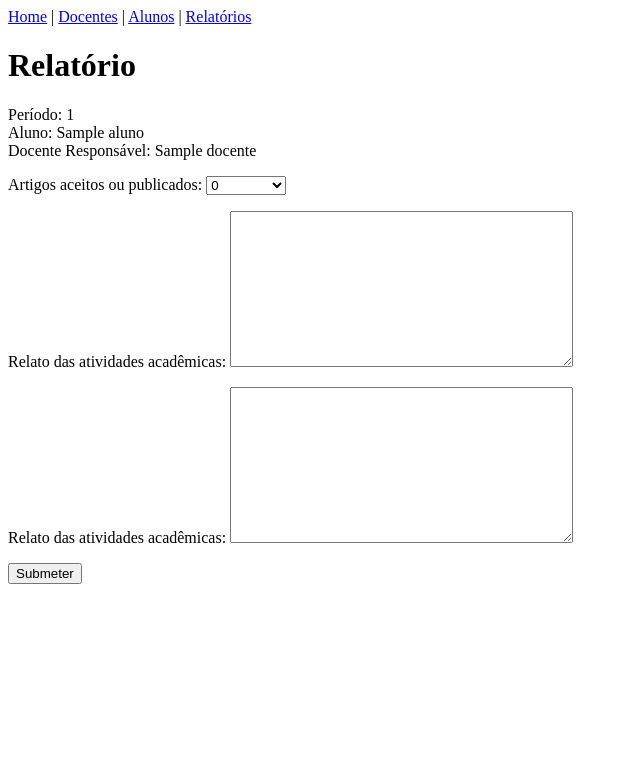
After one commit to giterino/treino-web-1, a Django app: page /aluno/1/preencher/1 in a window 1280 px wide. The commit adds this page. Shown: the top 783 px of the page, without its empty margins (0-640 px from the left). Run offline with Django 4.2, Linux system fonts and the light colour scheme; tables that the repository leaves empty hold one stand-in row (values such as "Sample post").

Commit message:
prepara formulario de relatorio com alguns campos

```diff
--- a/relatorios/templates/relatorios/aluno.html
+++ b/relatorios/templates/relatorios/aluno.html
@@ -9,7 +9,7 @@
     <h2>Relatório do período {{ relatorio_atual.periodo }}:</h2>
     Relatório {{ relatorio_atual.id }} Status: {{ relatorio_atual.status }}<br>
     {% if relatorio_atual.status == 0 %}
-        <a href="">Preencher</a><br>
+        <a href="{% url 'preencher' aluno.id relatorio_atual.id %}">Preencher</a><br>
     {% endif %}
     <a href="{% url 'lista_aluno' %}">Alunos</a>
 {% endblock %}
--- /dev/null
+++ b/relatorios/templates/relatorios/submissao.html
@@ -0,0 +1,13 @@
+{% extends "relatorios/base.html" %}
+
+{% block body %}
+    <h1>Relatório</h1>
+    Período: {{ relatorio.periodo }}<br>
+    Aluno: {{ aluno.nome }}<br>
+    Docente Responsável: {{ docente.nome }}<br>
+    <form action="{% url 'preencher' aluno.id relatorio.id %}" method="post">
+        {% csrf_token %}
+        {{ form.as_p }}
+        <input type="submit" value="Submeter">
+    </form>
+{% endblock %}
--- a/relatorios/urls.py
+++ b/relatorios/urls.py
@@ -8,4 +8,5 @@ urlpatterns = [
     path("aluno/", views.lista_aluno, name="lista_aluno"),
     path("aluno/<int:aluno_id>", views.aluno, name="aluno"),
     path("relatorio/", views.lista_relatorio, name="lista_relatorio"),
+    path("aluno/<int:aluno_id>/preencher/<int:relatorio_id>", views.preencher, name="preencher"),
 ]
--- a/relatorios/views.py
+++ b/relatorios/views.py
@@ -1,5 +1,31 @@
-from django.shortcuts import render
+from django.shortcuts import render, redirect
+from django.urls import reverse
+from django import forms
+
 from .models import Docente, Aluno, Relatorio
+
+class FormularioRelatorio(forms.Form):
+    opcoes_artigo = [
+        ("0", "0"),
+        ("1", "1"),
+        ("2", "2"),
+        ("3", "3 ou mais"),
+    ]
+    rotulo_artigos = "Artigos aceitos ou publicados"
+    nro_artigos_aceitos = forms.ChoiceField(
+        label=rotulo_artigos,
+        choices=opcoes_artigo,
+    )
+    rotulo_atividades_academicas = "Relato das atividades acadêmicas"
+    atividades_academicas = forms.CharField(
+        label=rotulo_atividades_academicas,
+        widget=forms.Textarea,
+    )
+    rotulo_atividades_pesquisa = "Relato das atividades de pesquisa"
+    atividades_pesquisa = forms.CharField(
+        label=rotulo_atividades_academicas,
+        widget=forms.Textarea,
+    )
 
 # Create your views here.
 
@@ -40,3 +66,20 @@ def lista_relatorio(request):
     return render(request, "relatorios/lista_relatorio.html", {
         "relatorios": relatorios,
     })
+
+def preencher(request, aluno_id, relatorio_id):
+    aluno = Aluno.objects.get(id=aluno_id)
+    relatorio = Relatorio.objects.get(id=relatorio_id)
+    docente = relatorio.docente_responsavel
+    if request.method == "POST":
+        form = FormularioRelatorio(request.POST)
+        # validar e preencher relatorio
+        return redirect(reverse("aluno", args=[aluno_id]))
+    else:
+        form = FormularioRelatorio()
+    return render(request, "relatorios/submissao.html", {
+        "aluno": aluno,
+        "relatorio": relatorio,
+        "docente": docente,
+        "form": form,
+    })
```
